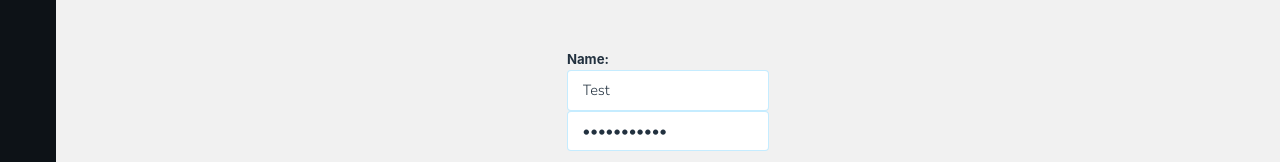
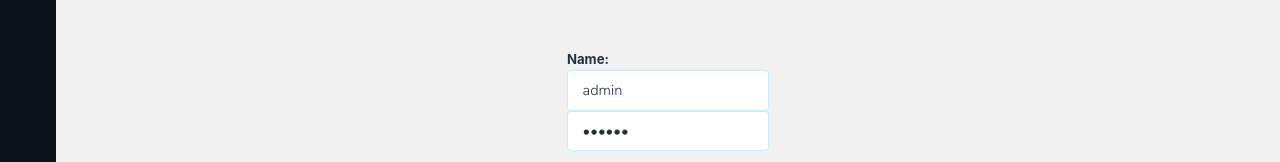
Before and after one commit to julianorossatovehio/frontend, a React (Create React App) app: page / in a window 1280 px wide. Shown: the part 627-789 px from the top of the page. Built offline with nearby package versions, Linux system fonts and the light colour scheme.

Commit message:
Update LoginComponent.js

```diff
--- a/src/LoginComponent.js
+++ b/src/LoginComponent.js
@@ -4,7 +4,7 @@ import UserLists from './UserLists';
 export default class LoginComponent extends React.Component{
     constructor(props) {
         super(props);
-        this.state = {username: 'Test', password: 'CursoDjango'};
+        this.state = {username: 'admin', password: '123456'};
 
         this.handleChange = this.handleChange.bind(this);
         this.handleSubmit = this.handleSubmit.bind(this);
```
